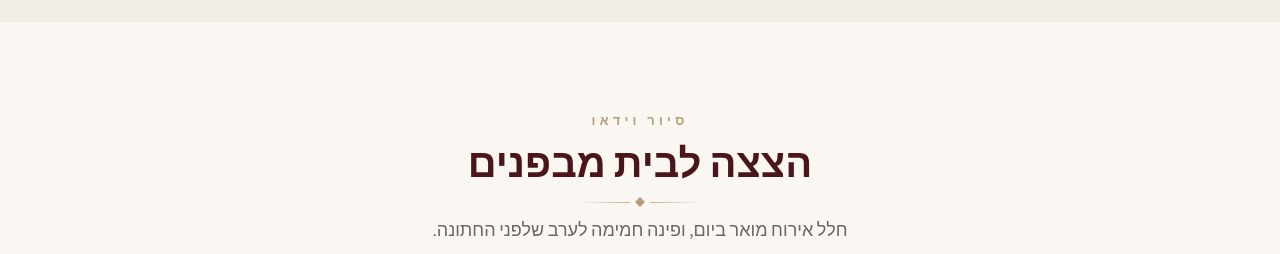
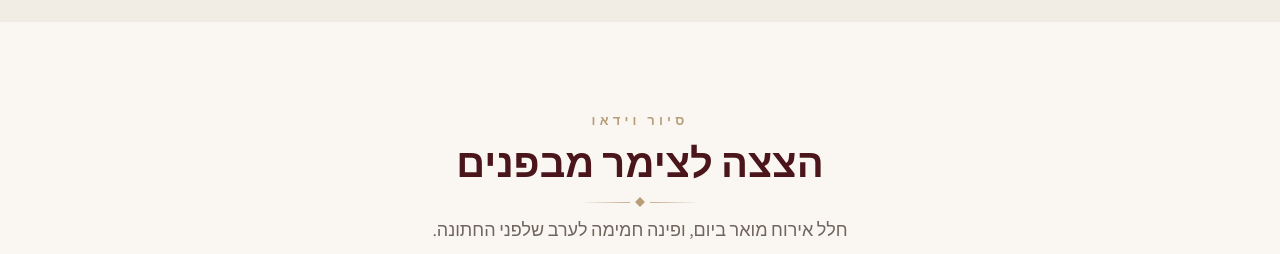
Before and after one commit to shmonnn-droid/-, a plain HTML site: page site/index.html in a window 1280 px wide. Shown: the part 5840-6094 px from the top of the page. Drawn offline with Linux system fonts and the light colour scheme.

Commit message:
Landing page: video section title 'הצצה לצימר מבפנים'
Co-Authored-By: Claude Opus 5.5 <noreply@anthropic.com>
Claude-Session: https://claude.ai/code/session_01HY83MGHxgqB8sRnRa9AnUe

```diff
--- a/site/index.html
+++ b/site/index.html
@@ -516,7 +516,7 @@
       <div class="wrap">
         <div class="section-head reveal">
           <div class="eyebrow">סיור וידאו</div>
-          <h2>הצצה לבית מבפנים</h2>
+          <h2>הצצה לצימר מבפנים</h2>
           <div class="divider"></div>
           <p>חלל אירוח מואר ביום, ופינה חמימה לערב שלפני החתונה.</p>
         </div>
```
